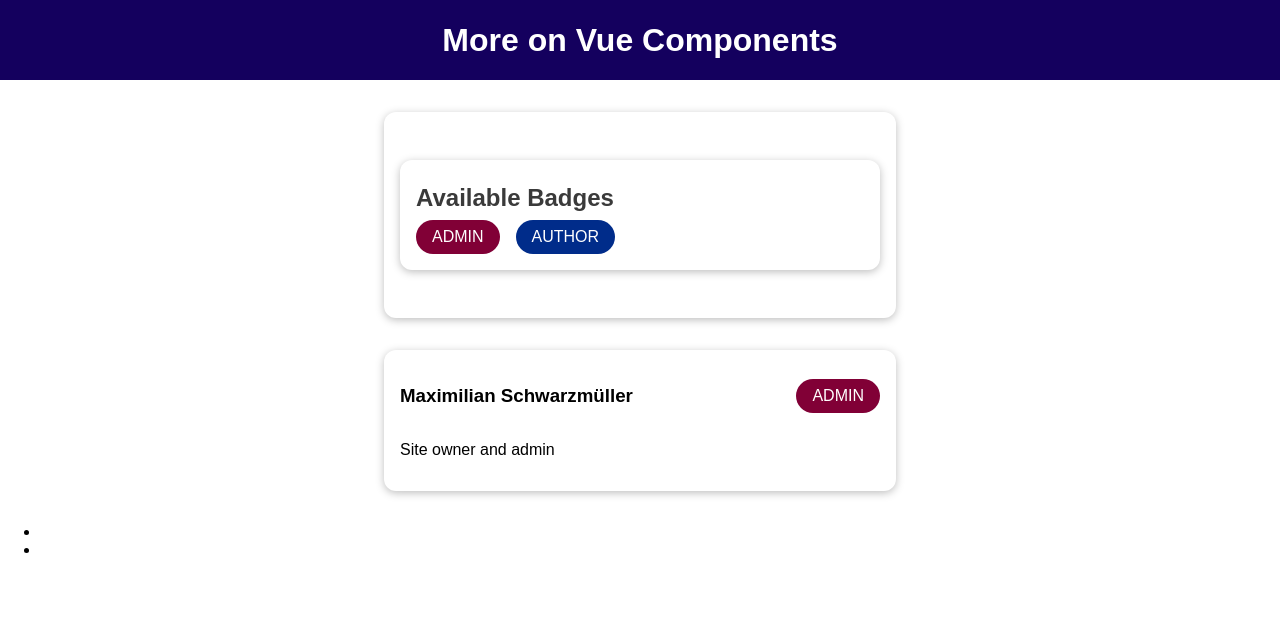
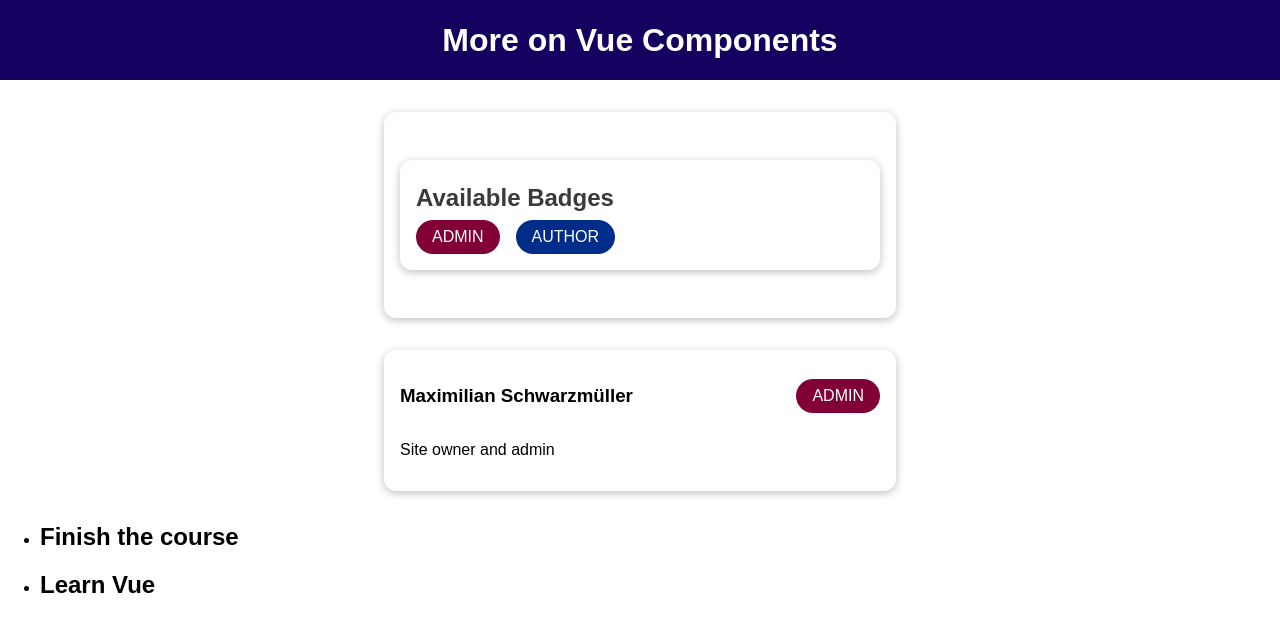
Before and after one commit to Bidart64/Udemy-Vue-Module-1, a Vue app in the folder section-9/: page / in a window 1280 px wide. Shown: the top 632 px of the page. Built offline with nearby package versions, Linux system fonts and the light colour scheme.

Commit message:
scoped slots

```diff
--- a/section-9/src/App.vue
+++ b/section-9/src/App.vue
@@ -7,7 +7,9 @@
       :info-text="activeUser.description"
       :role="activeUser.role"
     ></user-info>
-    <course-goals></course-goals>
+    <course-goals #default="slotProps">
+      <h2>{{ slotProps.item }}</h2>
+    </course-goals>
   </div>
 </template>
 
--- a/section-9/src/components/CourseGoals.vue
+++ b/section-9/src/components/CourseGoals.vue
@@ -1,7 +1,7 @@
 <template>
   <ul>
     <li v-for="goal in goals" :key="goal">
-      <slot></slot>
+      <slot :item="goal"></slot>
     </li>
   </ul>
 </template>
```
